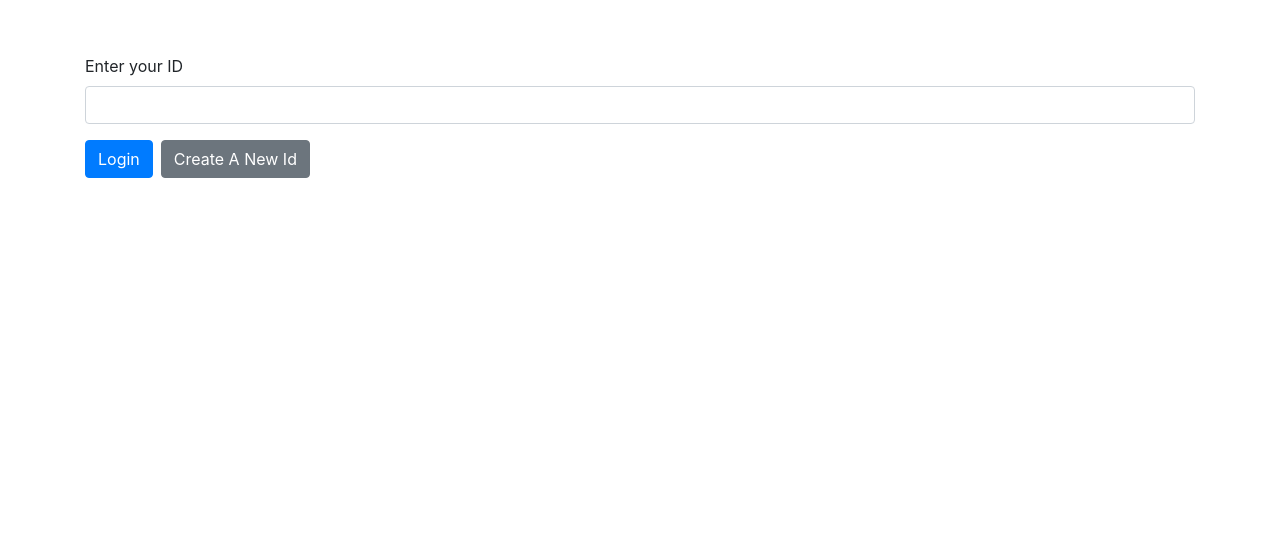
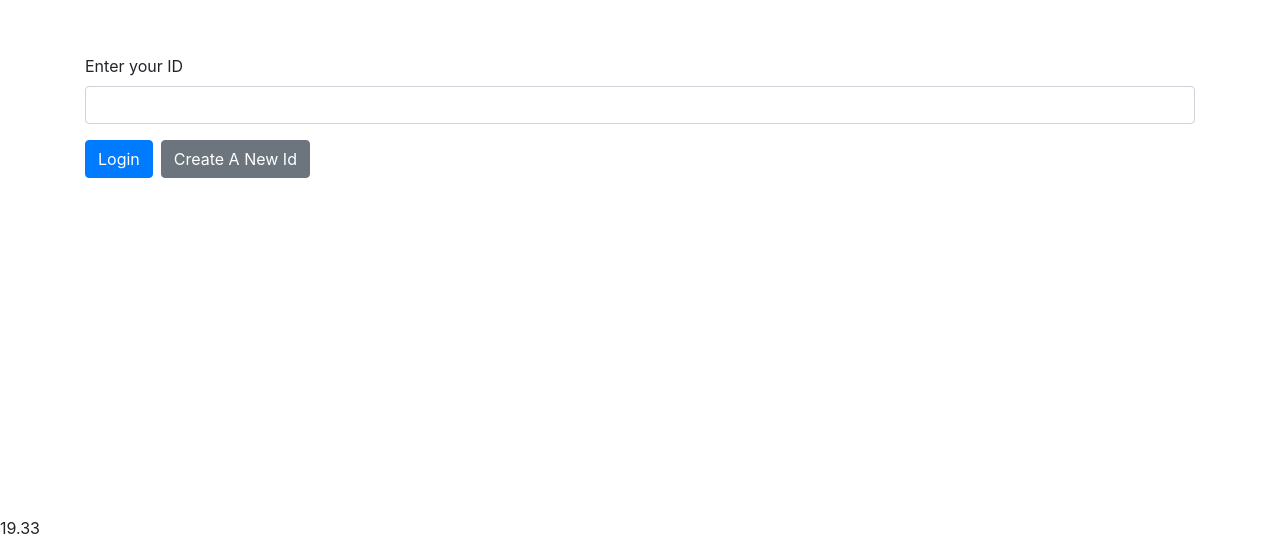
Before and after one commit to Amelit-Q/Messaging-app-with-socket-and-react, a React (Create React App) app: page / in a window 1280 px wide. Shown: the part 284-824 px from the top of the page. Before the commit the page ends 800 px from the top, so only its background shows below. Built offline with nearby package versions, Linux system fonts and the light colour scheme.

Commit message:
just done some interface stuff

```diff
--- a/src/App.js
+++ b/src/App.js
@@ -4,12 +4,13 @@ import { Login } from './components/Login';
 import { useLocalStorage } from './hooks/useLocalStorage';
 
 function App() {
-  const [id, setId] = useLocalStorage();
+  const [id, setId] = useLocalStorage('id');
 
   return (
     <div className="App">
       {id}
       <Login onIdSubmit={setId} />
+      19.33
     </div>
   );
 }
```
